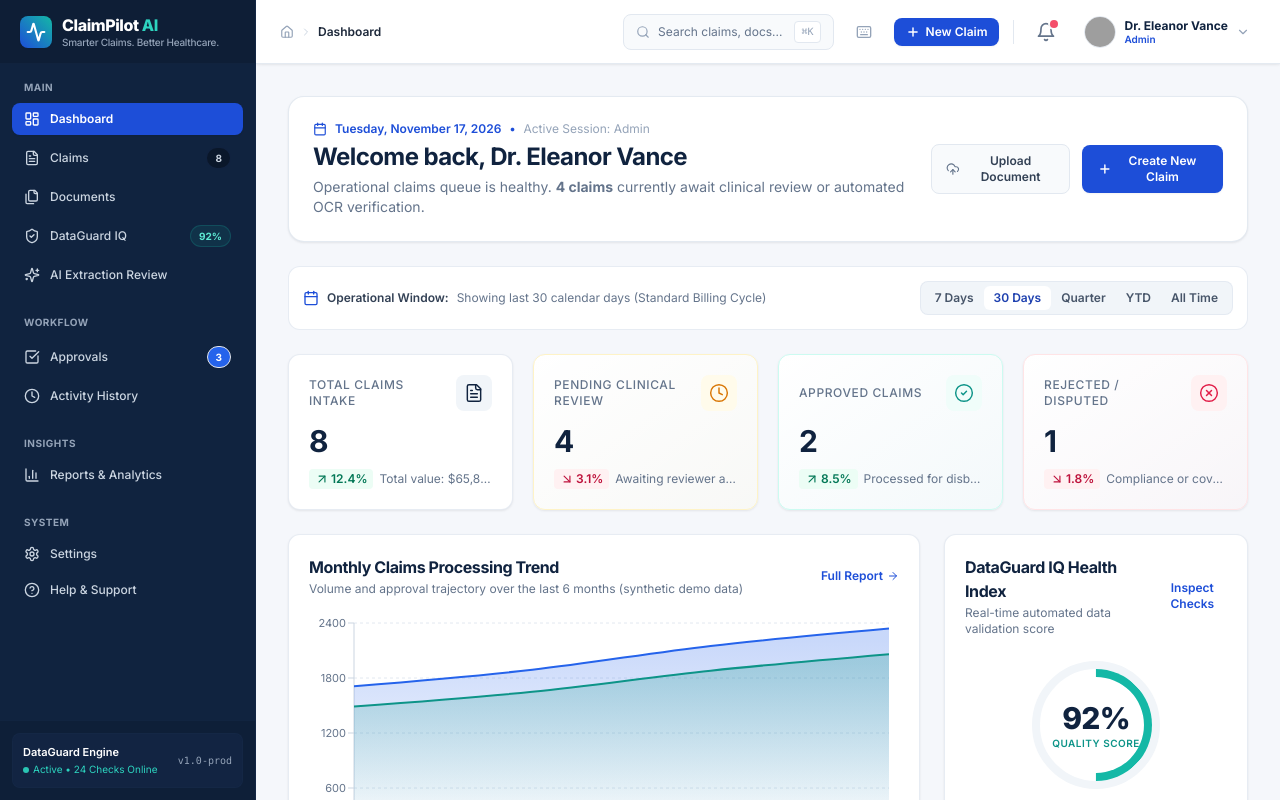
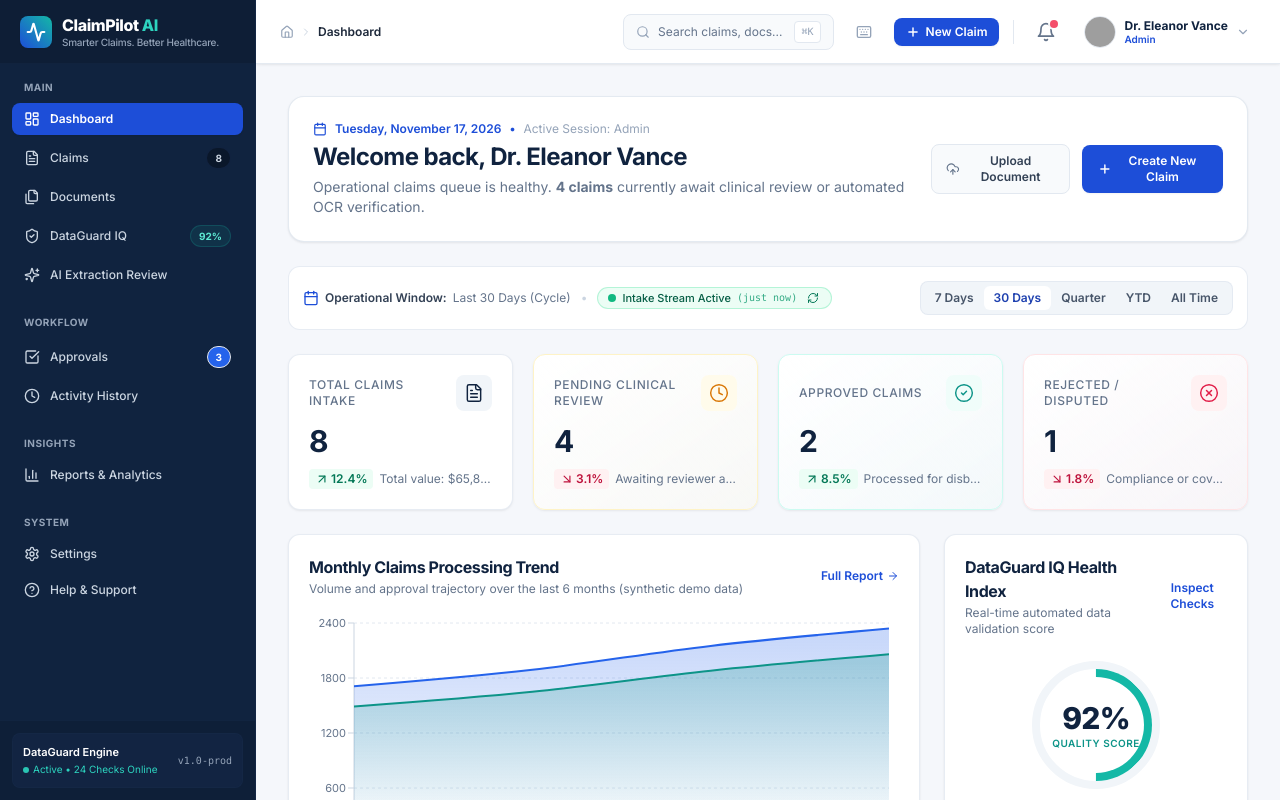
Before and after one commit to thavimathijp12-png/ClaimPilot-AI, a React (Vite) app: page /dashboard in a window 1280 px wide. Shown: the top 800 px of the page. Built offline with nearby package versions, Linux system fonts and the light colour scheme; grey boxes are pictures that could not be loaded.

Commit message:
feat(dashboard): add live intake counter simulation and manual refresh action

```diff
--- a/src/pages/DashboardPage.jsx
+++ b/src/pages/DashboardPage.jsx
@@ -2,6 +2,7 @@ import React, { useState, useMemo } from 'react';
 import { useNavigate } from 'react-router-dom';
 import { useAuth } from '../hooks/useAuth';
 import { useClaims } from '../context/ClaimContext';
+import { useToast } from '../hooks/useToast';
 import {
   FileText,
   Clock,
@@ -15,6 +16,8 @@ import {
   FileBarChart,
   Calendar,
   Filter,
+  RefreshCw,
+  Activity,
 } from 'lucide-react';
 import {
   AreaChart,
@@ -43,8 +46,20 @@ export function DashboardPage() {
   const { currentUser } = useAuth();
   const { claims, activities, dataGuardSummary } = useClaims();
   const navigate = useNavigate();
+  const toast = useToast();
 
   const [dateRange, setDateRange] = useState('30d');
+  const [isRefreshing, setIsRefreshing] = useState(false);
+  const [lastSynced, setLastSynced] = useState('just now');
+
+  const handleRefresh = () => {
+    setIsRefreshing(true);
+    setTimeout(() => {
+      setIsRefreshing(false);
+      setLastSynced('just now');
+      toast.success('Queue Synchronized', 'Retrieved latest intake telemetry and claim status updates.');
+    }, 600);
+  };
 
   // Dynamic calculations filtered by selected operational window
   const filteredClaims = useMemo(() => {
@@ -123,19 +138,43 @@ export function DashboardPage() {
         </div>
       </div>
 
-      {/* Date Range Operational Window Selector */}
-      <div className="flex flex-col sm:flex-row items-start sm:items-center justify-between gap-3 bg-white p-3.5 rounded-xl border border-slate-200/80 shadow-2xs">
-        <div className="flex items-center gap-2 text-xs font-semibold text-slate-700">
-          <Calendar className="w-4 h-4 text-primary-600" />
-          <span>Operational Window:</span>
-          <span className="text-slate-500 font-normal">
-            {dateRange === '7d' && 'Showing last 7 calendar days'}
-            {dateRange === '30d' && 'Showing last 30 calendar days (Standard Billing Cycle)'}
-            {dateRange === 'qtd' && 'Showing current quarter (Q4)'}
-            {dateRange === 'ytd' && 'Showing year to date'}
-            {dateRange === 'all' && 'All available historical records'}
-          </span>
+      {/* Date Range & Telemetry Stream Bar */}
+      <div className="flex flex-col lg:flex-row items-start lg:items-center justify-between gap-3 bg-white p-3.5 rounded-xl border border-slate-200/80 shadow-2xs">
+        <div className="flex flex-wrap items-center gap-2.5 text-xs">
+          <div className="flex items-center gap-1.5 font-semibold text-slate-700">
+            <Calendar className="w-4 h-4 text-primary-600" />
+            <span>Operational Window:</span>
+            <span className="text-slate-500 font-normal">
+              {dateRange === '7d' && 'Last 7 Days'}
+              {dateRange === '30d' && 'Last 30 Days (Cycle)'}
+              {dateRange === 'qtd' && 'Current Quarter (Q4)'}
+              {dateRange === 'ytd' && 'Year to Date'}
+              {dateRange === 'all' && 'All Records'}
+            </span>
+          </div>
+
+          <span className="text-slate-300 hidden sm:inline">•</span>
+
+          {/* Live Telemetry Indicator */}
+          <div className="flex items-center gap-1.5 px-2.5 py-0.5 rounded-full bg-emerald-50 border border-emerald-200/80 text-[11px] font-medium text-emerald-800">
+            <span className="relative flex h-2 w-2">
+              <span className="animate-ping absolute inline-flex h-full w-full rounded-full bg-emerald-400 opacity-75"></span>
+              <span className="relative inline-flex rounded-full h-2 w-2 bg-emerald-500"></span>
+            </span>
+            <span>Intake Stream Active</span>
+            <span className="text-emerald-600/80 font-mono text-[10px]">({lastSynced})</span>
+            <button
+              type="button"
+              onClick={handleRefresh}
+              disabled={isRefreshing}
+              title="Synchronize claims queue"
+              className="ml-0.5 p-0.5 hover:bg-emerald-100 rounded transition-colors text-emerald-700"
+            >
+              <RefreshCw className={`w-3 h-3 ${isRefreshing ? 'animate-spin' : ''}`} />
+            </button>
+          </div>
         </div>
+
         <div className="inline-flex items-center p-1 bg-slate-100 rounded-lg border border-slate-200/80 text-xs">
           {[
             { id: '7d', label: '7 Days' },
```
